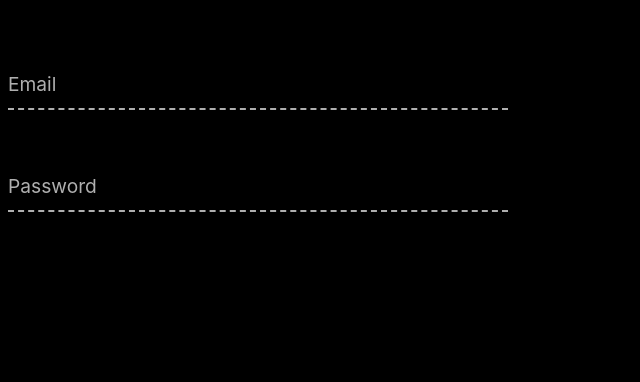
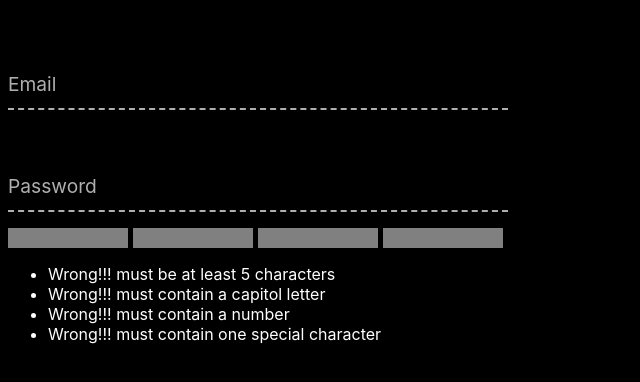
Before and after one commit to Hereiam123/Password-Validation-Meter, a Svelte app: page / in a window 1280 px wide. Shown: the top 382 px of the page, without its empty margins (0-640 px from the left). Built offline with nearby package versions, Linux system fonts and the light colour scheme.

Commit message:
Updating the password strength bar changes

```diff
--- a/src/App.svelte
+++ b/src/App.svelte
@@ -1,5 +1,17 @@
 <script>
+  let strength = 0;
+  let validations = [];
 
+  function validatePassword(e) {
+    const password = e.target.value;
+    validations = [
+      password.length > 5,
+      password.search(/[A-Z]/) > -1,
+      password.search(/[0-9]/) > -1,
+      password.search(/[$&+,:;=?@#]/) > -1
+    ];
+    strength = validations.reduce((acc, curr) => acc + curr);
+  }
 </script>
 
 <style>
@@ -71,6 +83,37 @@
   .input:invalid {
     color: red;
   }
+
+  .strength {
+    display: flex;
+    height: 20px;
+    width: 100%;
+  }
+
+  .bar {
+    margin-right: 5px;
+    height: 100%;
+    width: 25%;
+    transition: box-shadow 500ms;
+    box-shadow: inset 0px 20px grey;
+  }
+
+  .bar-show {
+    box-shadow: none;
+  }
+
+  .bar-1 {
+    background: linear-gradient(to right, red, orangered);
+  }
+  .bar-2 {
+    background: linear-gradient(to right, orangered, yellow);
+  }
+  .bar-3 {
+    background: linear-gradient(to right, yellow, yellowgreen);
+  }
+  .bar-4 {
+    background: linear-gradient(to right, yellowgreen, green);
+  }
 </style>
 
 <main>
@@ -80,8 +123,33 @@
       <label for="email" class="label">Email</label>
     </div>
     <div class="field">
-      <input type="password" name="password" placeholder=" " class="input" />
+      <input
+        type="password"
+        name="password"
+        placeholder="
+        "
+        class="input"
+        on:input={validatePassword} />
       <label for="password" class="label">Password</label>
     </div>
+    <div class="strength">
+      <span class="bar bar-1" class:bar-show={strength > 0} />
+      <span class="bar bar-2" class:bar-show={strength > 1} />
+      <span class="bar bar-3" class:bar-show={strength > 2} />
+      <span class="bar bar-4" class:bar-show={strength > 3} />
+    </div>
+    <ul>
+      <li>
+        {validations[0] ? 'Yes!' : 'Wrong!!!'} must be at least 5 characters
+      </li>
+      <li>
+        {validations[1] ? 'Yes!' : 'Wrong!!!'} must contain a capitol letter
+      </li>
+      <li>{validations[2] ? 'Yes!' : 'Wrong!!!'} must contain a number</li>
+      <li>
+        {validations[3] ? 'Yes!' : 'Wrong!!!'} must contain one special
+        character
+      </li>
+    </ul>
   </form>
 </main>
--- a/src/main.js
+++ b/src/main.js
@@ -1,10 +1,10 @@
-import App from './App.svelte';
+import App from "./App.svelte";
 
 const app = new App({
-	target: document.body,
-	props: {
-		name: 'world'
-	}
+  target: document.body,
+  props: {
+    name: "world",
+  },
 });
 
 export default app;
```
